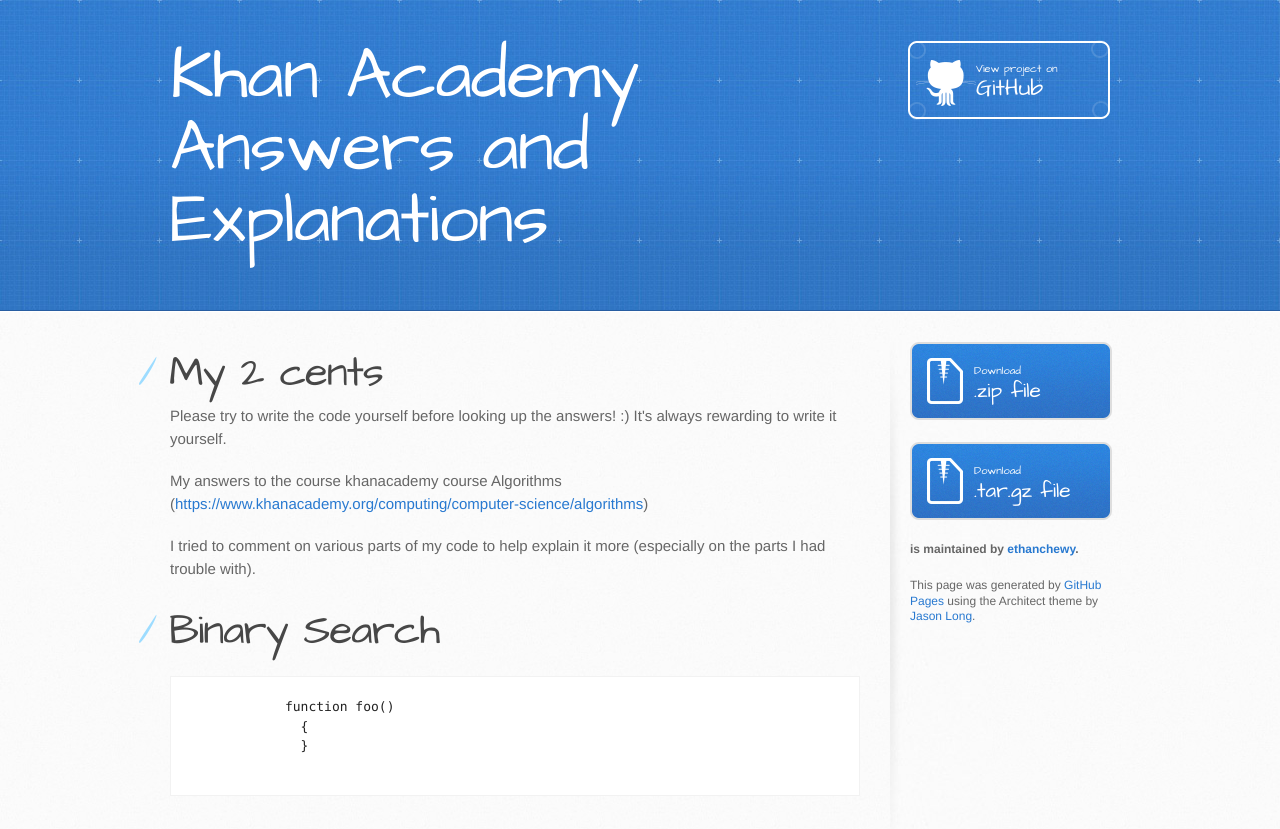
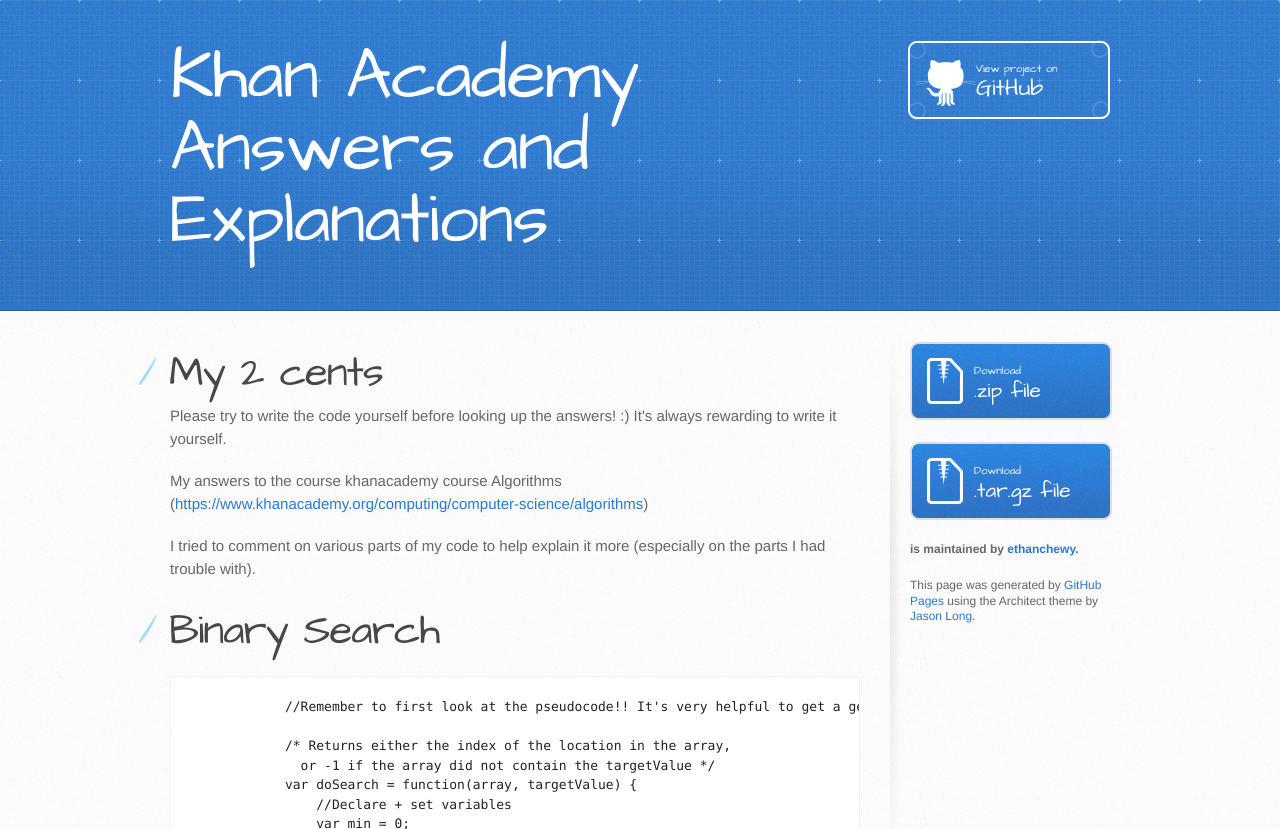
Before and after one commit to ethanchewy/EC-KhanAcademyAlgorithmsAnswers, a plain HTML site: page index.html in a window 1280 px wide. Shown: the top 829 px of the page. Drawn offline with Linux system fonts and the light colour scheme.

Commit message:
Added code snippet

```diff
--- a/index.html
+++ b/index.html
@@ -52,10 +52,77 @@
 
           <h1>Binary Search</h1>
           <pre class="brush: js">
-            function foo()
-              {
-              }
-            </pre>
+            //Remember to first look at the pseudocode!! It's very helpful to get a general blueprint of what you are going to code.
+
+            /* Returns either the index of the location in the array,
+              or -1 if the array did not contain the targetValue */
+            var doSearch = function(array, targetValue) {
+            	//Declare + set variables
+            	var min = 0;
+
+            	//Array indexes start at 0.
+            	//The Array Length property returns the total amount of elements in an array.
+            	var max = array.length - 1; //In this case, the length (amount of elements) is 25. The last number (97) is indexed at 24.
+
+            	// Assigned by prexisting code from Khan Academy
+            	var guess;
+
+            	// Counter: used to determine how many times the user guessed. Note that 1 is assigned to num because you don't add to the num variable until after the if statement.
+            	var num = 1;
+
+            	// While loops keep on going until the condition (..) equals false.
+            	// We use min <= max because we want this loop to keep on running until we find the answer + this condition acts as a double checker if you set your min and max correctly.
+            	while (min <= max){
+            		// Math.floor insures you have a round number.
+            		guess = Math.floor((max + min)/2);
+
+            		//If...Else statement to test if we have the right number
+            		if (array[guess] === targetValue) {
+            			//prints # of guesses
+            			println(num);
+
+            			//return correct guess (aka the targetValue)
+            			//exits while loop
+            			return guess;
+
+            		} else if (array[guess] < targetValue){
+            			// Raises the min to the next higher element (after the guess) because we know the targetValue is not the guess nor anythign lower than it.
+            			// Leaves the max value alone because we still don't know if one of the numbers before it is the targetvalue.
+            			min = guess + 1;
+
+            		} else {
+            			//Lowers the max to the next lowers (before the guess)because we know the targetValue is not the guess nor anythign higher than it.
+            			max = guess - 1;
+            		}
+
+            		//print the guess value after each loop
+            		println(guess);
+
+            		//increments the counter so that we know how many guesses at the end.
+            		num ++;
+            	}
+
+
+            	//Default. Used for debugging (if the while loop screws up, this will be returned)
+            	return -1;
+            };
+
+            //Array of primes that we are sorting through
+            var primes = [2, 3, 5, 7, 11, 13, 17, 19, 23, 29, 31, 37,
+            		41, 43, 47, 53, 59, 61, 67, 71, 73, 79, 83, 89, 97];
+
+            //Function is called and the result is stored in the variable result
+            var result = doSearch(primes, 73);
+
+            //Prints result
+            println("Found prime at index " + result);
+
+            //Setting Target Value. Note that y in doSearch(primes,x),y) is the index location of x in the array.
+            Program.assertEqual(doSearch(primes, 73), 20);
+            Program.assertEqual(doSearch(primes, 79), 21);
+            Program.assertEqual(doSearch(primes, 83), 22);
+
+          </pre>
 
           <script type="text/javascript">
                SyntaxHighlighter.all()
```
